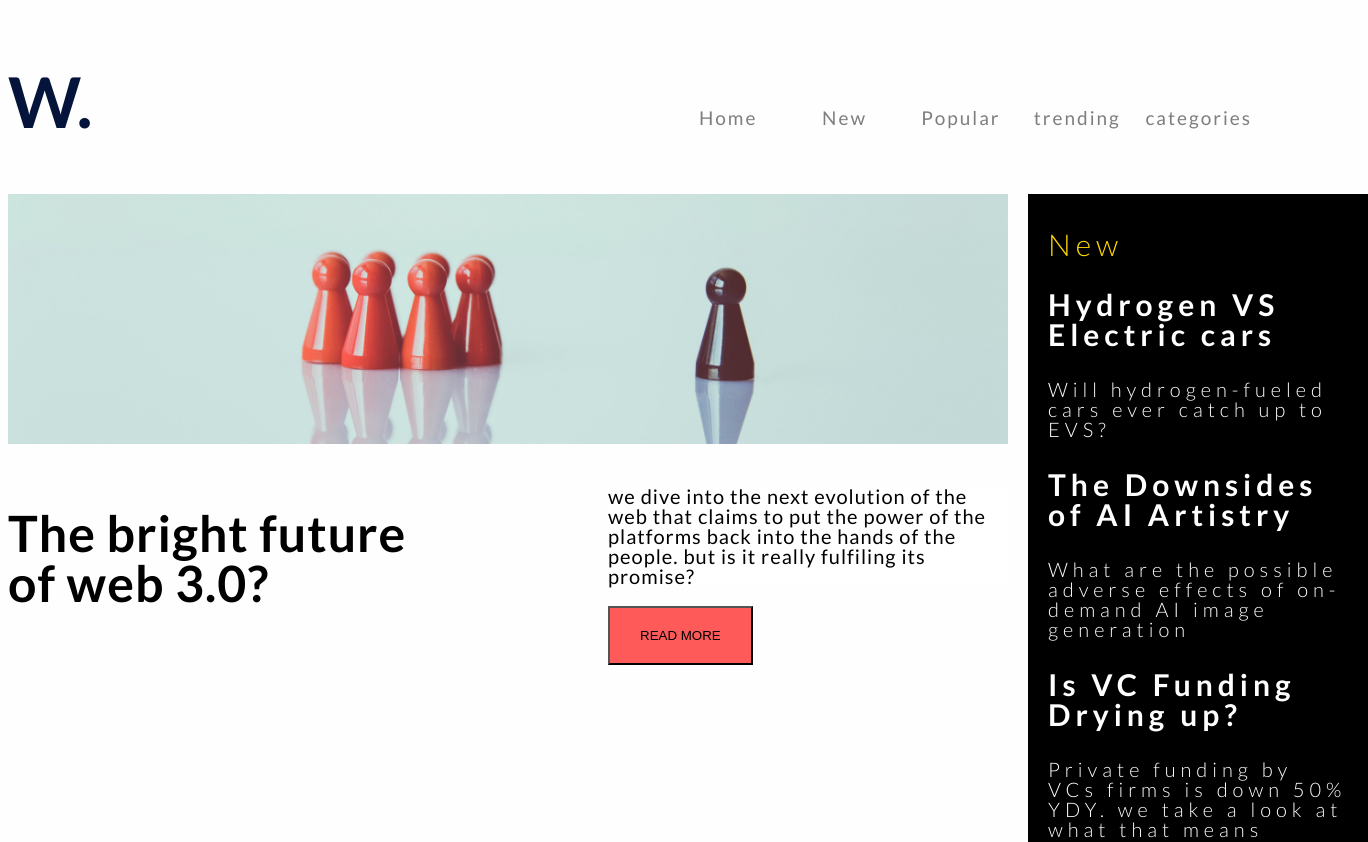
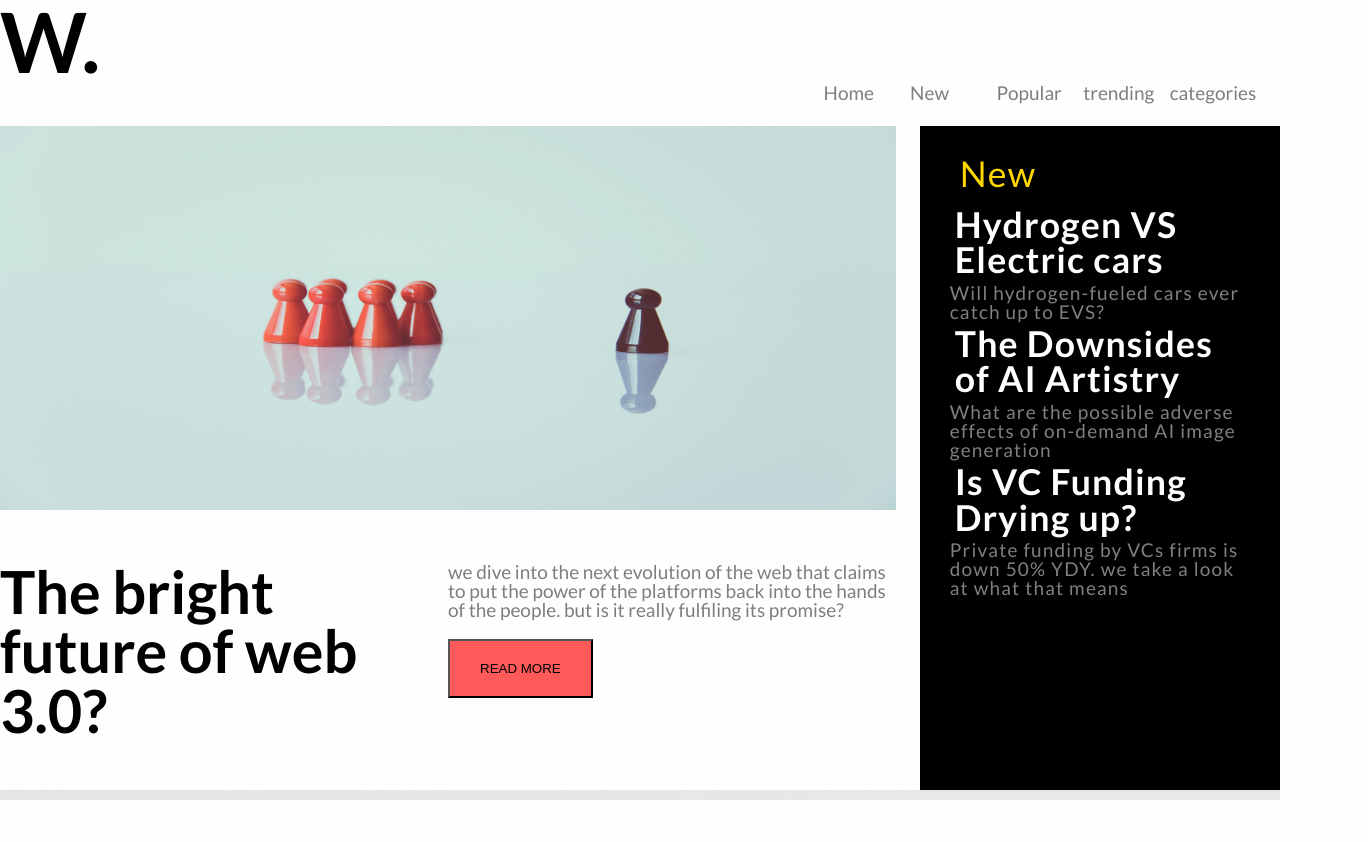
Before and after one commit to Taiwola/landing-page, a plain HTML site: page index.html in a window 1280 px wide. Shown: the top 842 px of the page, 1368 px wide, since content can reach past the window. After the commit the page ends 800 px from the top, so only its background shows below. Drawn offline with Linux system fonts and the light colour scheme.

Commit message:
new changes

```diff
--- a/index.html
+++ b/index.html
@@ -6,7 +6,7 @@
     <meta http-equiv="X-UA-Compatible" content="IE=edge">
     <meta name="viewport" content="width=device-width, initial-scale=1.0">
     <title>Document</title>
-    <link rel="stylesheet" href="style.css">
+    <link rel="stylesheet" href="style2.css">
 </head>
 
 <body>
@@ -53,7 +53,7 @@
                 <h3>The Downsides of AI Artistry</h3>
                 <p>What are the possible adverse effects of on-demand AI image generation </p>
             </div>
-            <div top>
+            <div >
                 <h3>Is VC Funding Drying up?</h3>
                 <p>Private funding by VCs firms is down 50% YDY. we take a look at what that means</p>
             </div>
--- /dev/null
+++ b/style2.css
@@ -0,0 +1,122 @@
+@import url('https://fonts.googleapis.com/css?family=Lato:300,400,700');
+
+*{
+    box-sizing: border-box;
+    margin: 0;
+    padding: 0;
+    scroll-behavior: smooth;
+}
+
+html, body{
+    line-height: 1;
+    font-family: lato, ubuntu,-apple-system,BlinkMacSystemFont,Segoe UI,Roboto,Oxygen,Ubuntu,Cantarell,Open Sans,Helvetica Neue,sans-serif;
+    text-rendering: optimizeLegibility;
+    font-size: 19px;
+    background-color: #fefefe;
+    color: #04143A;
+    width: 100%;
+    height: 100%;
+    margin: 0;
+    padding: 0;
+    overflow-x: hidden;
+}
+
+.header{
+    display: flex;
+    justify-content: space-between;
+}
+
+.header header  h1{
+    color: black;
+    font-size: 4.375rem;
+    font-weight: 600;
+}
+
+.menu{
+    display: grid;
+    grid-template-columns: repeat(5, 1fr);
+    margin-top: 4.375rem;
+    margin-bottom: 1.25rem;
+    margin-right: 1.25rem;
+}
+
+ul li{
+    list-style: none;
+}
+
+a{
+    text-decoration: none;
+    color: black;
+    opacity: 0.5;
+}
+
+a:hover{
+    opacity: 1;
+}
+
+.container{
+    display: grid;
+    grid-template-columns: 1fr 1fr;
+    gap: 0.625rem;
+    max-width: 100%;
+    max-height: 100%;
+}
+
+.container img{
+    width: 70vw;
+    overflow: hidden;
+    grid-column: 1 / span 2;
+    height: 30vw;
+}
+
+.main{
+    grid-column: 3;
+    background-color: black;
+    letter-spacing: 0.0625rem;
+    padding: 20px 30px;
+}
+
+.container .main div h2{
+    color: gold;
+    font-weight: 500;
+    font-size: 1.875rem;
+    padding: 10px 10px;
+}
+
+.container .main div h3{
+    color: white;
+    font-size: 1.875rem;
+    padding: 5px 5px;
+    margin-top: 0px solid white;
+}
+
+.container .main div p{
+    color: white;
+    opacity: 0.5;
+}
+
+.text{
+    display: grid;
+    grid-template-columns: 1fr 1fr;
+    margin-top: 50px;
+    margin-bottom: 50px;
+}
+
+.container .text h1{
+    color: black;
+    font-weight: 900;
+    font-size: 3.125rem;
+}
+
+.container .text p{
+    color: black;
+    opacity: 0.5;
+
+}
+
+.btn{
+    background-color: rgb(255, 90, 90);
+    padding: 20px 30px;
+    cursor: pointer;
+    margin-top: 20px;
+}
```
